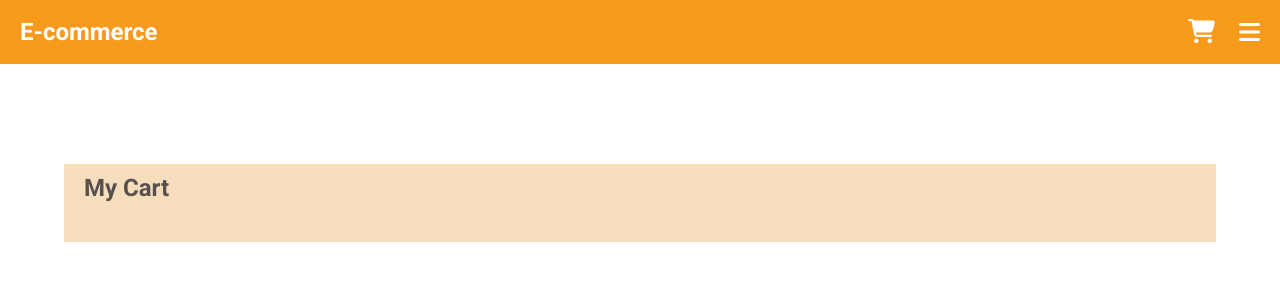
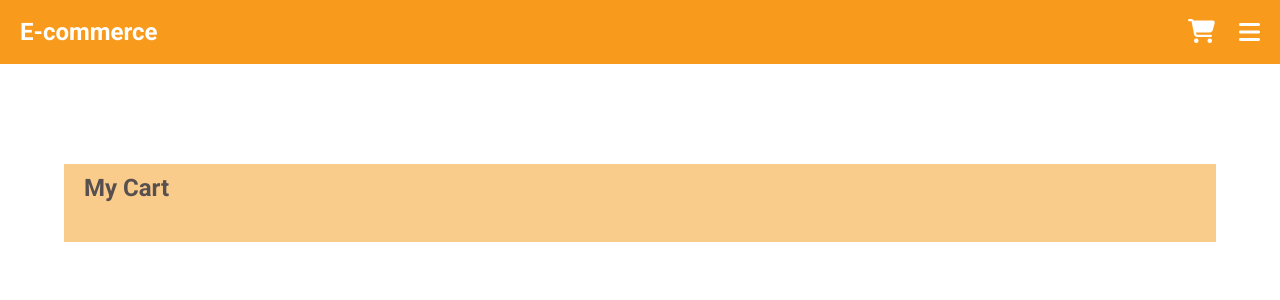
Before and after one commit to errami01/e-shop, a React (Create React App) app: page /cart in a window 1280 px wide. Shown: the top 300 px of the page. Built offline with nearby package versions, Linux system fonts and the light colour scheme.

Commit message:
Change cart .items-cart background color

```diff
--- a/src/pages/Cart.css
+++ b/src/pages/Cart.css
@@ -9,7 +9,7 @@
 
 }
 .items-cart{
-    background-color: rgb(246, 222, 189);
+    background-color: rgb(250, 204, 139);
     padding-bottom: 20px
 
 }
```
